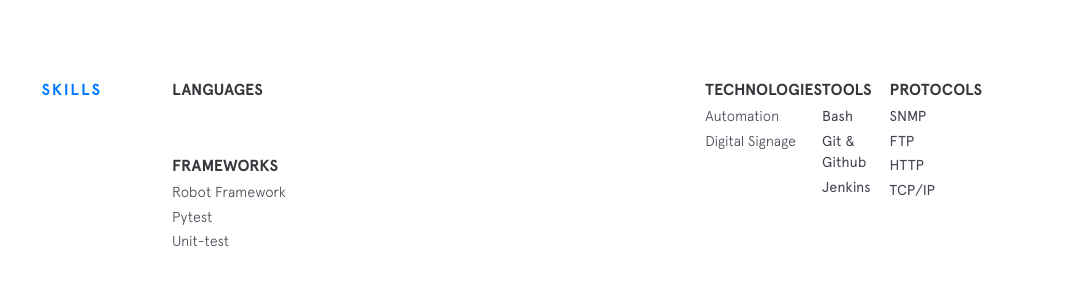
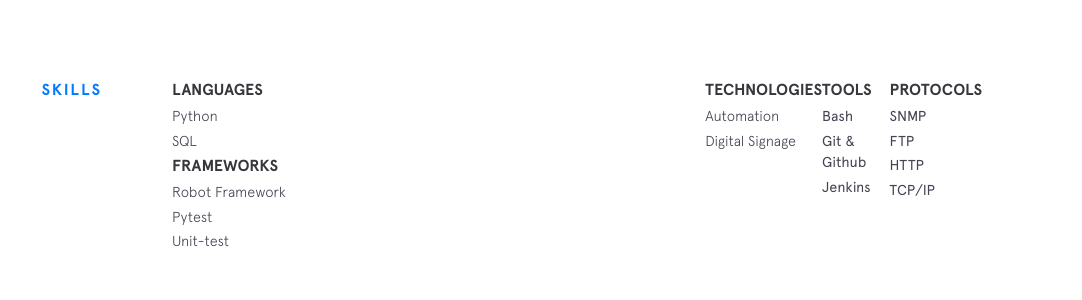
Before and after one commit to koshtinikhilesh/koshtinikhilesh.github.io, a Jekyll site: the page built from index.html, in a window 1280 px wide and 900 px high, scrolled down 1311 px. Shown: the part 153-453 px from the top of the window, without its empty margins (198-1280 px from the left). Built offline with Jekyll 4.4.1, drawn with Linux system fonts in a browser that asks for light colours; nearby versions of some CDN libraries.

Commit message:
fixed errors

```diff
--- a/_includes/skills.html
+++ b/_includes/skills.html
@@ -5,7 +5,7 @@
       <div class="skillz__category">
         <div class="skillz__category__label">Languages</div>
         <ul>
-          {% for language in site.data.skills.languages %}
+          {% for language in site.data.skills.Languages %}
           <li class="skillz__category__item">{{language.item}}</li>
           {% endfor %}
         </ul>
```
